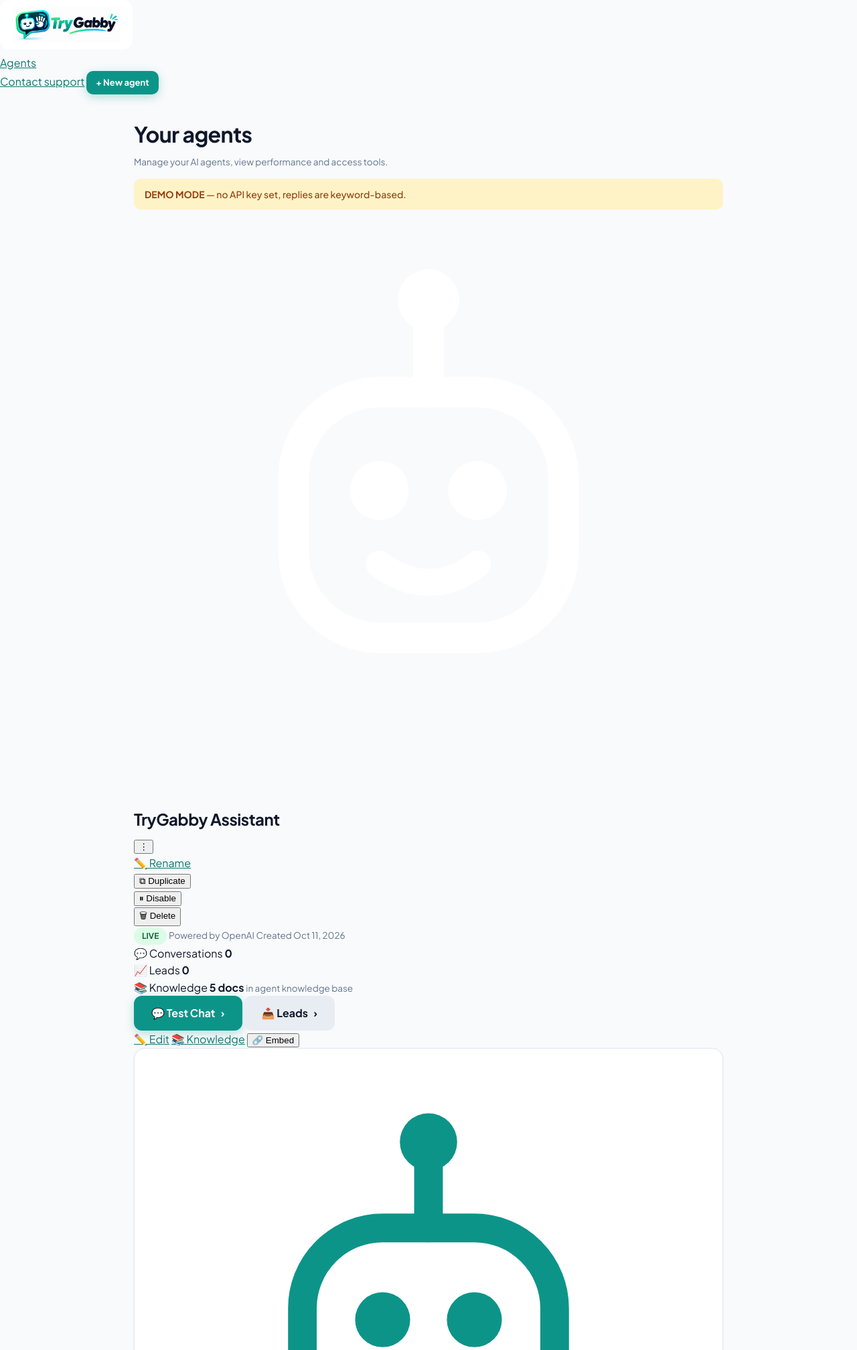
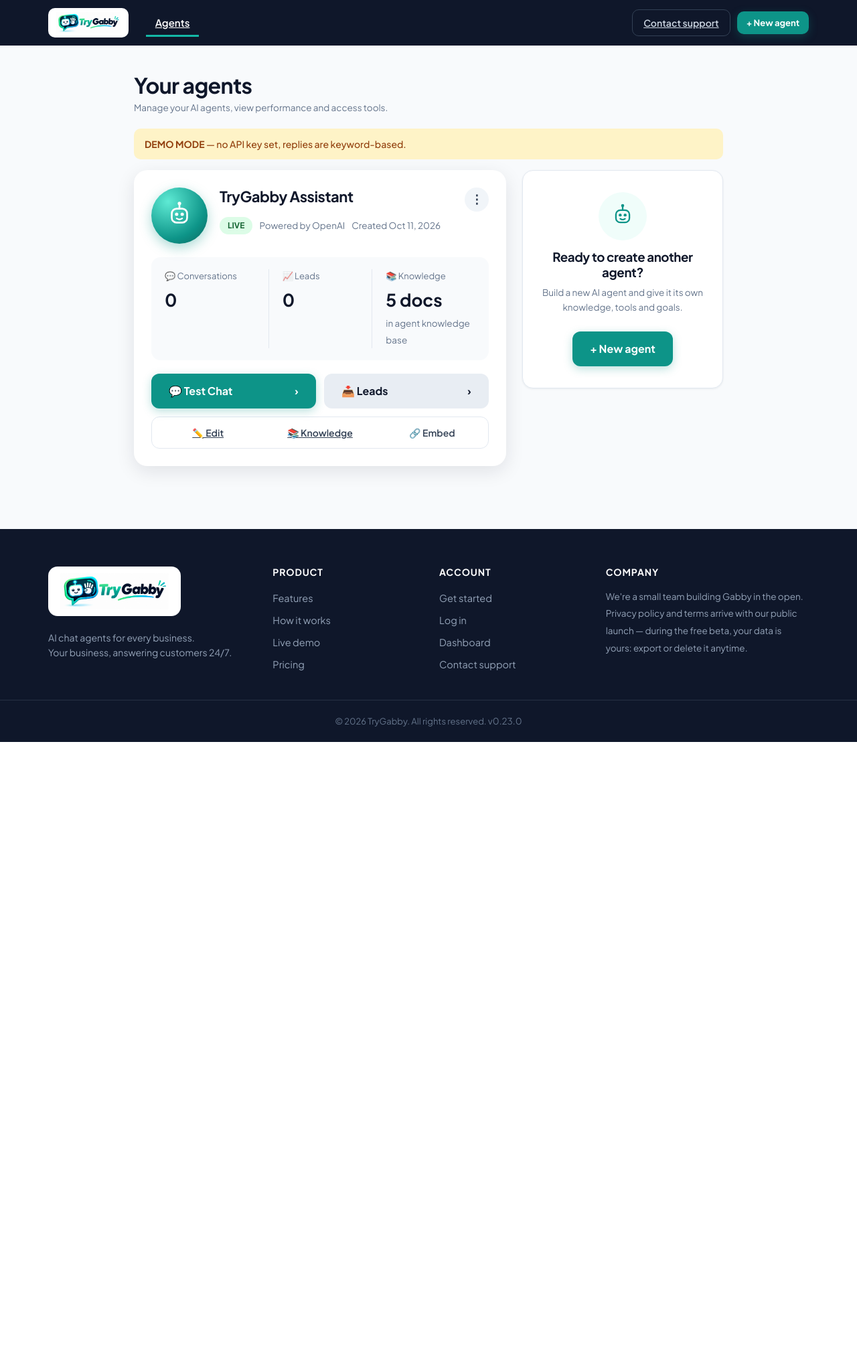
Before and after one commit to forslund2k/gabby, a Flask app: page /dashboard in a window 1280 px wide. Shown: the top 2016 px of the page at 67% size. After the commit the page ends 1108 px from the top, so only its background shows below. Run offline with Flask 3, Linux system fonts and the light colour scheme; the visitor is signed in with stand-in values (Sample User, id 1); data comes from the database, SQL or seed files in the repository; data that the repository does not hold is empty.

Commit message:
Add files via upload

```diff
--- a/static/site.css
+++ b/static/site.css
@@ -484,3 +484,128 @@ code.snippet {
 @keyframes spin{to{transform:rotate(360deg);}}
 
 .flash.warning { background: var(--amber-bg); color: var(--amber-tx); }
+
+/* ============================================================
+   App header (logged-in) + dashboard rework
+   ============================================================ */
+.app-header { background: var(--ink); }
+.app-nav-inner {
+  max-width: 1180px; margin: 0 auto; padding: 12px 22px;
+  display: flex; align-items: center; gap: 26px;
+}
+.brand-badge.sm { padding: 6px 12px; border-radius: 10px; }
+.brand-badge.sm .brand-logo { height: 32px; }
+.app-tabs { display: flex; gap: 4px; }
+.app-tabs a {
+  color: #94a3b8; font-weight: 600; font-size: 15px;
+  padding: 8px 14px 6px; border-bottom: 3px solid transparent;
+}
+.app-tabs a:hover { color: #e2e8f0; }
+.app-tabs a.active { color: #fff; border-bottom-color: var(--teal-500); }
+.app-nav-cta { margin-left: auto; display: flex; gap: 10px; align-items: center; }
+.app-support {
+  color: #cbd5e1; border: 1px solid #334155; border-radius: 10px;
+  padding: 8px 16px; font-size: 14px; font-weight: 600; white-space: nowrap;
+}
+.app-support:hover { color: #fff; border-color: #64748b; }
+
+/* Dashboard layout */
+.dash-head h1 { margin: 0 0 4px; }
+.dash-head { margin-bottom: 20px; }
+.dash-grid {
+  display: grid; grid-template-columns: minmax(0, 1fr) 300px;
+  gap: 24px; align-items: start;
+}
+.dash-side { position: sticky; top: 24px; }
+.side-panel { text-align: center; padding: 32px 24px; }
+.side-panel h3 { margin: 14px 0 8px; }
+.side-panel .btn { margin-top: 12px; }
+.side-ava {
+  width: 72px; height: 72px; margin: 0 auto; border-radius: 50%;
+  background: var(--teal-50); display: flex; align-items: center; justify-content: center;
+}
+.side-ava svg { width: 44px; height: 44px; }
+
+/* Agent card */
+.acard {
+  background: var(--white); border-radius: 20px;
+  box-shadow: var(--shadow-md); padding: 26px; margin-bottom: 24px;
+  position: relative; overflow: hidden;
+}
+.acard-top { display: flex; gap: 18px; align-items: flex-start; }
+.acard-ava {
+  width: 84px; height: 84px; border-radius: 50%; flex-shrink: 0;
+  background: radial-gradient(circle at 30% 25%, #5eead4 0%, var(--teal-600) 65%, #0b3b36 130%);
+  display: flex; align-items: center; justify-content: center;
+  box-shadow: 0 6px 18px rgba(13, 148, 136, .35);
+}
+.acard-ava svg { width: 50px; height: 50px; }
+.acard-id { flex: 1; min-width: 0; }
+.acard-name-row { display: flex; align-items: flex-start; justify-content: space-between; gap: 12px; }
+.acard-name-row h2 { margin: 0; font-size: 22px; }
+.acard-meta { display: flex; align-items: center; gap: 10px; margin-top: 8px; flex-wrap: wrap; }
+.badge.paused { background: #e2e8f0; color: #475569; }
+
+/* Kebab menu */
+.kebab { position: relative; flex-shrink: 0; }
+.kebab-btn {
+  width: 36px; height: 36px; border-radius: 50%; border: none;
+  background: #f1f5f9; color: var(--slate); font-size: 18px; line-height: 1;
+  cursor: pointer; font-weight: 700;
+}
+.kebab-btn:hover { background: #e2e8f0; }
+.kebab-menu {
+  display: none; position: absolute; right: 0; top: 44px; z-index: 20;
+  background: var(--white); border-radius: 12px; box-shadow: var(--shadow-md);
+  border: 1px solid var(--line); min-width: 170px; padding: 6px;
+}
+.kebab.open .kebab-menu { display: block; }
+.kebab-menu a, .kebab-menu button {
+  display: flex; align-items: center; gap: 8px; width: 100%;
+  padding: 10px 12px; border: none; background: none; border-radius: 8px;
+  font-size: 14px; font-weight: 500; color: var(--ink); cursor: pointer;
+  text-align: left; font-family: var(--font);
+}
+.kebab-menu a:hover, .kebab-menu button:hover { background: #f1f5f9; }
+.kebab-menu form { margin: 0; }
+.kebab-menu .danger { color: #dc2626; }
+.kebab-menu .danger:hover { background: var(--red-bg); }
+
+/* Stats row */
+.acard-stats {
+  display: grid; grid-template-columns: repeat(3, 1fr);
+  background: var(--bg); border-radius: 14px; padding: 18px 20px; margin: 20px 0;
+}
+.stat .stat-label { display: block; font-size: 13px; color: var(--muted); margin-bottom: 4px; }
+.stat strong { font-size: 26px; display: block; }
+.stat .trend { display: block; font-size: 13px; font-weight: 700; margin-top: 2px; }
+.stat .trend small { display: block; font-weight: 400; color: var(--muted); }
+.trend.up { color: #059669; }
+.trend.down { color: #dc2626; }
+.stat + .stat { border-left: 1px solid var(--line); padding-left: 20px; }
+
+/* Card actions */
+.acard-actions { display: grid; grid-template-columns: 1fr 1fr; gap: 12px; }
+.acard-btn { display: flex; justify-content: space-between; align-items: center; }
+.acard-sub {
+  display: flex; border: 1px solid var(--line); border-radius: 12px;
+  margin-top: 12px; overflow: hidden;
+}
+.acard-sub a, .acard-sub button {
+  flex: 1; padding: 12px 8px; text-align: center; font-size: 14px; font-weight: 600;
+  color: var(--slate); background: none; border: none; cursor: pointer;
+  font-family: var(--font);
+}
+.acard-sub a:hover, .acard-sub button:hover { background: var(--bg); color: var(--teal-700); }
+.acard-sub > * + * { border-left: 1px solid var(--line); }
+
+@media (max-width: 900px) {
+  .dash-grid { grid-template-columns: 1fr; }
+  .dash-side { position: static; }
+  .acard-stats { grid-template-columns: 1fr; gap: 14px; }
+  .stat + .stat { border-left: none; border-top: 1px solid var(--line); padding-left: 0; padding-top: 14px; }
+  .acard-actions { grid-template-columns: 1fr; }
+  .app-nav-inner { gap: 14px; padding: 10px 14px; }
+  .app-tabs { display: none; }
+  .app-support { padding: 7px 10px; font-size: 13px; }
+}
```
